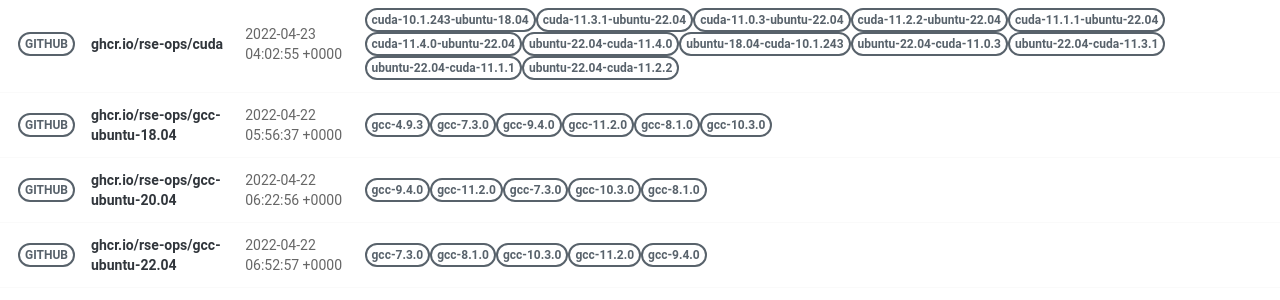
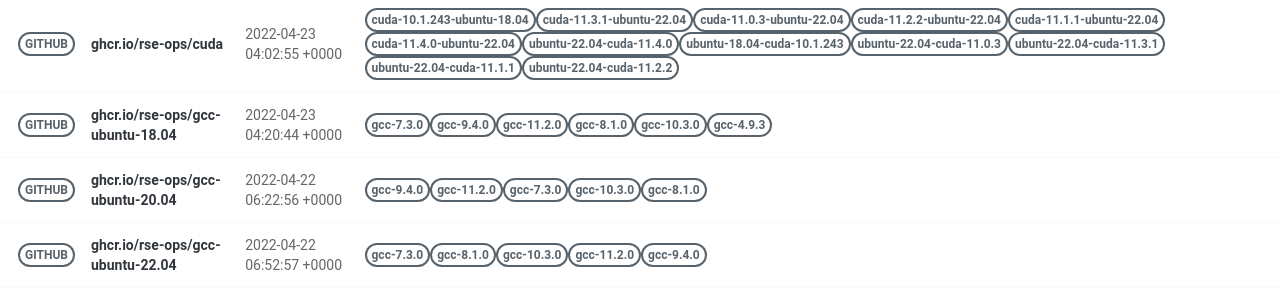
Before and after one commit to rse-ops/docker-images, a Jekyll site: the page built from pages/index.md, in a window 1280 px wide. Shown: the part 499-799 px from the top of the page. Built offline with Jekyll 4.4.1, drawn with Linux system fonts in a browser that asks for light colours; nearby versions of some CDN libraries.

Commit message:
Automated push to update library 2022-04-23

```diff
--- a/_library/ghcr.io-rse-ops-gcc-ubuntu-18.04.md
+++ b/_library/ghcr.io-rse-ops-gcc-ubuntu-18.04.md
@@ -1,14 +1,11 @@
 ---
 layout: container
 name: ghcr.io/rse-ops/gcc-ubuntu-18.04
-updated_at: 2022-04-22 05:56:37.566968
+updated_at: 2022-04-23 04:20:44.873657
 
 
 container_url: https://github.com/orgs/rse-ops/packages/container/package/gcc-ubuntu-18.04
 versions:
- - tag: gcc-4.9.3
-   dockerfile: https://github.com/rse-ops/docker-images/blob/main/ubuntu/gcc/Dockerfile
-   manifest: https://crane.ggcr.dev/manifest/ghcr.io/rse-ops/gcc-ubuntu-18.04:gcc-4.9.3
  - tag: gcc-7.3.0
    dockerfile: https://github.com/rse-ops/docker-images/blob/main/ubuntu/gcc/Dockerfile
    manifest: https://crane.ggcr.dev/manifest/ghcr.io/rse-ops/gcc-ubuntu-18.04:gcc-7.3.0
```
Also changed, not shown: other parts of _library/ghcr.io-rse-ops-gcc-ubuntu-18.04.md (+3 -0 lines).
